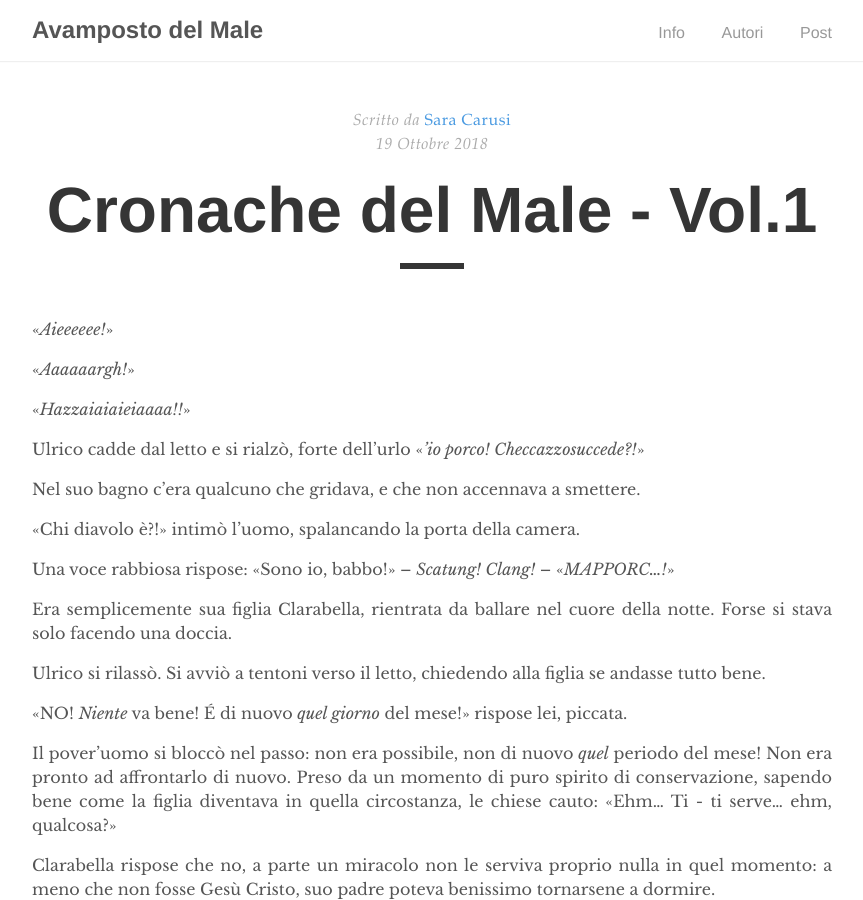
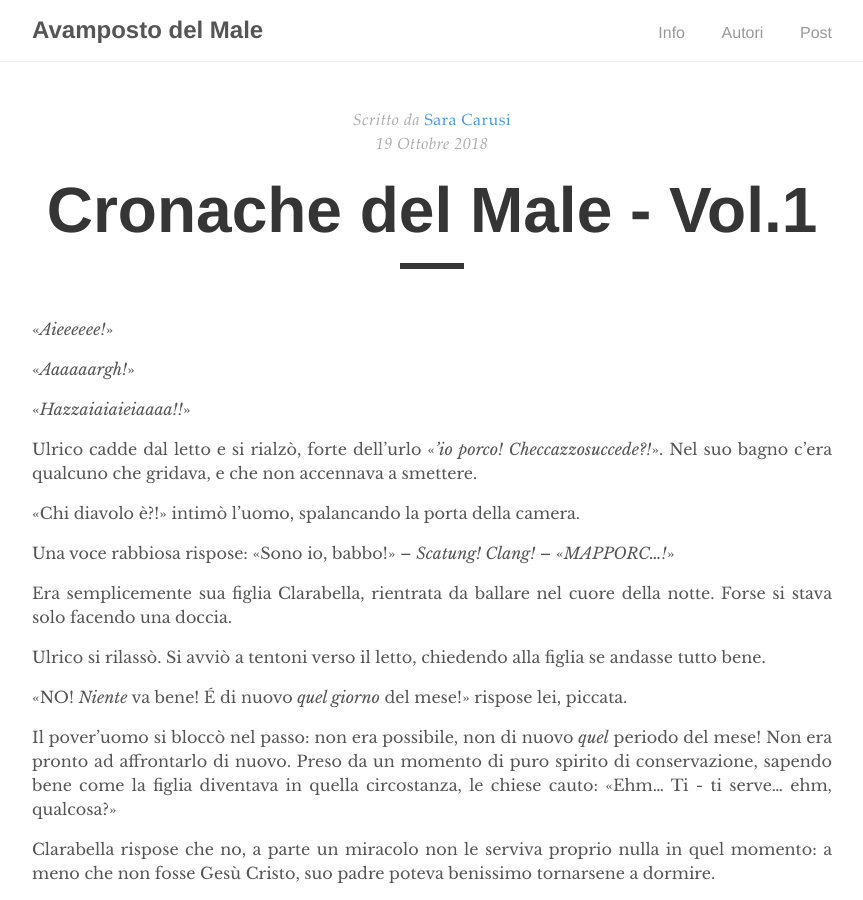
Before and after one commit to eviloutpost/eviloutpost.github.io, a Jekyll site: the page built from _posts/2018-10-19-tamarindo.md, in a window 1280 px wide and 900 px high. Shown: the whole window, without its empty margins (208-1071 px from the left). Built offline with Jekyll 4.4.1, drawn with Linux system fonts in a browser that asks for light colours.

```diff
--- a/_posts/2018-10-19-tamarindo.md
+++ b/_posts/2018-10-19-tamarindo.md
@@ -10,9 +11,7 @@ author: "aarde"
 
 «*Hazzaiaiaieiaaaa!!*»
 
-Ulrico cadde dal letto e si rialzò, forte dell’urlo «*’io porco! Checcazzosuccede?!*»
-
-Nel suo bagno c'era qualcuno che gridava, e che non accennava a smettere.
+Ulrico cadde dal letto e si rialzò, forte dell’urlo «*’io porco! Checcazzosuccede?!*». Nel suo bagno c'era qualcuno che gridava, e che non accennava a smettere.
 
 «Chi diavolo è?!» intimò l’uomo, spalancando la porta della camera.
 
```
Also changed, not shown: other parts of _posts/2018-10-19-tamarindo.md (+1 -0 lines), _layouts/home.html (+7 -3 lines), _posts/2018-10-11-acqua-ferragni.md (+1 -0 lines).
